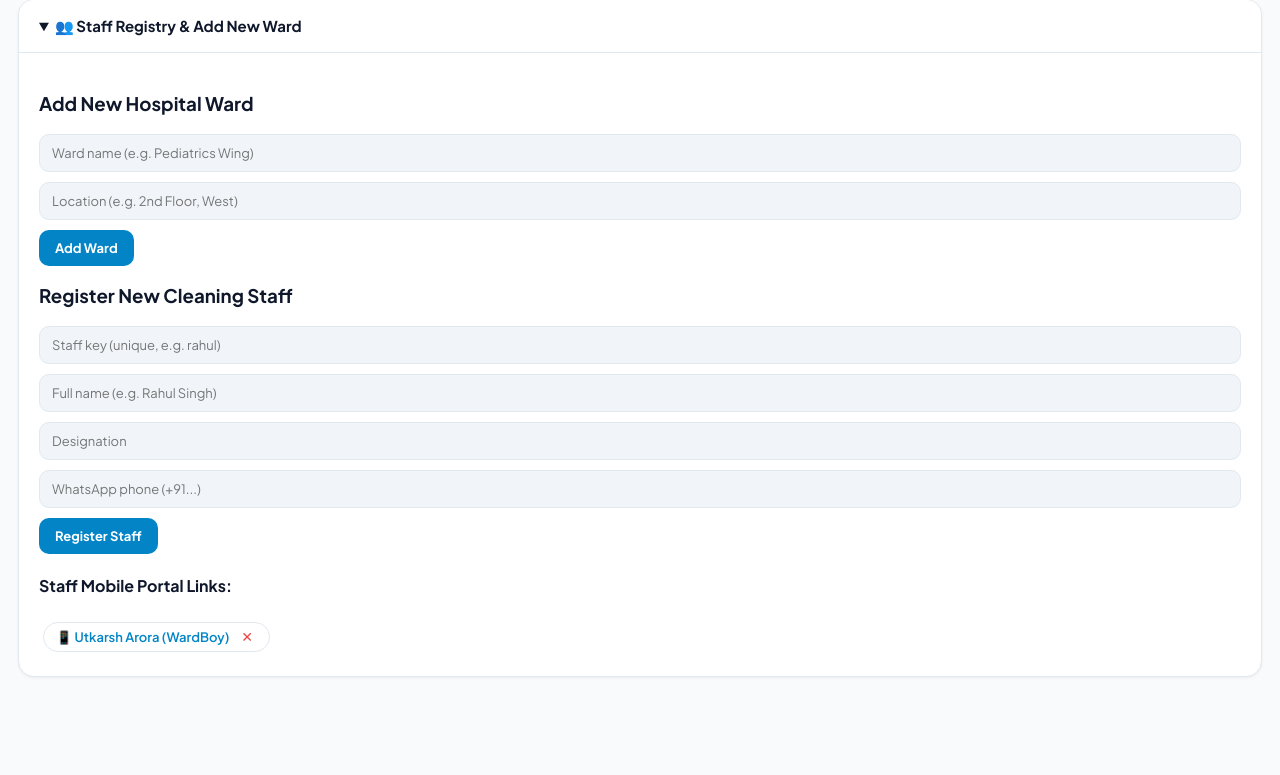
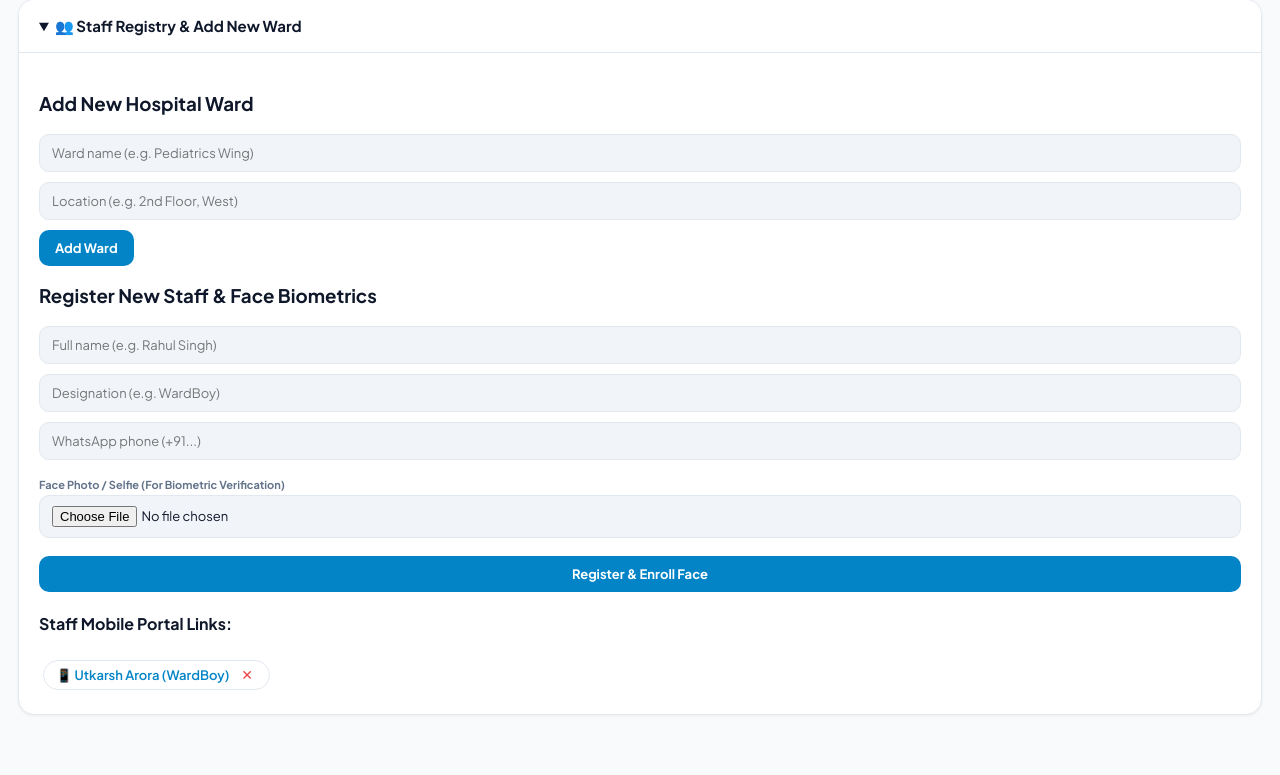
Before and after one commit to UtkarshArora09/SaniTrack, a Flask app: page / in a window 1280 px wide, after a click on "👥 Staff Registry & Add New Ward". Shown: the part 1654-2429 px from the top of the page. Before the commit the page ends 2331 px from the top, so only its background shows below. Run offline with Flask 3, Linux system fonts and the light colour scheme; data comes from the database, SQL or seed files in the repository; data that the repository does not hold is empty.

Commit message:
feat: ship enrolled face biometrics and web-based face enrollment feature

```diff
--- a/backend/routes/attendance_routes.py
+++ b/backend/routes/attendance_routes.py
@@ -68,6 +68,93 @@ def create_employee():
     from app import face_service
     face_service.reload()
     return jsonify({'status': 'created'})
+
+
+@attendance_bp.post('/api/employees/enroll-web')
+def enroll_employee_web():
+    emp_key = (request.form.get('emp_key') or '').strip().lower()
+    name = (request.form.get('name') or '').strip()
+    designation = (request.form.get('designation') or 'Sanitation Staff').strip()
+    phone = (request.form.get('phone') or '').strip()
+
+    if not name:
+        return jsonify({'error': 'Name is required'}), 400
+
+    if not emp_key:
+        import re
+        emp_key = re.sub(r'[^a-zA-Z0-9_]+', '_', name.replace(' ', '_')).lower().strip('_')
+
+    uploaded_files = request.files.getlist('images')
+    if not uploaded_files or len(uploaded_files) == 0:
+        if 'image' in request.files:
+            uploaded_files = [request.files['image']]
+        else:
+            return jsonify({'error': 'At least one face image is required'}), 400
+
+    import cv2
+    import numpy as np
+    from app import face_service
+
+    cascade = face_service.engine.cascade
+    face_crops = []
+
+    for file_obj in uploaded_files:
+        try:
+            file_bytes = file_obj.read()
+            if not file_bytes:
+                continue
+            nparr = np.frombuffer(file_bytes, np.uint8)
+            img = cv2.imdecode(nparr, cv2.IMREAD_COLOR)
+            if img is None:
+                continue
+
+            gray = cv2.cvtColor(img, cv2.COLOR_BGR2GRAY)
+            faces = cascade.detectMultiScale(gray, scaleFactor=1.2, minNeighbors=4, minSize=(40, 40))
+            if len(faces) > 0:
+                faces_sorted = sorted(faces, key=lambda r: r[2] * r[3], reverse=True)
+                x, y, w, h = faces_sorted[0]
+                crop = img[y:y+h, x:x+w]
+                if crop.size > 0:
+                    resized = cv2.resize(crop, (100, 100), interpolation=cv2.INTER_AREA)
+                    face_crops.append(resized)
+        except Exception:
+            continue
+
+    if not face_crops:
+        return jsonify({'error': 'No clear face detected in the submitted image(s). Ensure face is well-lit and facing the camera directly.'}), 400
+
+    total_samples = face_service.enroll_samples(emp_key, face_crops)
+
+    execute(
+        '''
+        INSERT INTO employees (emp_key, name, designation, phone, created_at)
+        VALUES (?, ?, ?, ?, ?)
+        ON CONFLICT(emp_key) DO UPDATE SET
+            name = excluded.name,
+            designation = excluded.designation,
+            phone = excluded.phone
+        ''',
+        (emp_key, name, designation, phone, utc_now_iso())
+    )
+
+    metadata = {}
+    if config.EMPLOYEES_JSON.exists():
+        try:
+            metadata = json.loads(config.EMPLOYEES_JSON.read_text(encoding='utf-8'))
+        except Exception:
+            metadata = {}
+    metadata[emp_key] = {'name': name, 'designation': designation, 'phone': phone}
+    config.EMPLOYEES_JSON.write_text(json.dumps(metadata, indent=2), encoding='utf-8')
+
+    face_service.reload()
+
+    return jsonify({
+        'status': 'enrolled',
+        'emp_key': emp_key,
+        'name': name,
+        'samples_captured': len(face_crops),
+        'total_samples': total_samples
+    })
 
 
 @attendance_bp.delete('/api/employees/<emp_key>')
--- a/backend/static/app.js
+++ b/backend/static/app.js
@@ -212,7 +212,11 @@ Status: Clocked in for ${wardName}
       const quickEmpSelect = document.getElementById('quickAssignEmployeeSelect');
       if (quickEmpSelect) quickEmpSelect.value = res.employee_key;
     } else {
-      resBox.innerHTML = `<strong style="color: var(--danger);">❌ Verification Failed:</strong> ${res.message}`;
+      let extraHelp = '';
+      if ((res.message || '').includes('No enrolled face samples')) {
+        extraHelp = '<br><span style="font-size: 12px; color: var(--text-muted); font-weight: 500;">Register staff with a face photo below under <strong>"👥 Staff Registry"</strong> to activate biometrics.</span>';
+      }
+      resBox.innerHTML = `<strong style="color: var(--danger);">❌ Verification Failed:</strong> ${res.message}${extraHelp}`;
     }
     loadAll();
   } catch (err) {
@@ -611,15 +615,38 @@ document.getElementById('wardForm').addEventListener('submit', async (e) => {
 
 document.getElementById('employeeForm').addEventListener('submit', async (e) => {
   e.preventDefault();
+  const feedback = document.getElementById('enrollFeedback');
+  const submitBtn = e.target.querySelector('button[type="submit"]');
   const formData = new FormData(e.target);
+  const fileInput = document.getElementById('enrollPhotoInput');
+  const hasFiles = fileInput && fileInput.files && fileInput.files.length > 0;
+
+  submitBtn.disabled = true;
+  if (feedback) feedback.textContent = hasFiles ? 'Analyzing face & extracting biometric vectors...' : 'Saving staff profile...';
+
+  try {
+    if (hasFiles) {
+      const res = await fetchJSON('/api/employees/enroll-web', {
+        method: 'POST',
+        body: formData
+      });
+      alert(`Success: Enrolled ${res.name} with ${res.samples_captured} facial vector samples!`);
+    } else {
       await fetchJSON('/api/employees', {
         method: 'POST',
         headers: { 'Content-Type': 'application/json' },
         body: JSON.stringify(Object.fromEntries(formData.entries()))
       });
+      alert('Staff registered! Note: Upload a photo to enable facial recognition.');
+    }
     e.target.reset();
-  alert('Staff registered successfully!');
+    if (feedback) feedback.textContent = '';
     loadAll();
+  } catch (err) {
+    if (feedback) feedback.innerHTML = `<span style="color: var(--danger);">Enrollment failed: ${err.message}</span>`;
+  } finally {
+    submitBtn.disabled = false;
+  }
 });
 
 // Initialize
--- a/backend/templates/index.html
+++ b/backend/templates/index.html
@@ -225,13 +225,17 @@
               </form>
             </div>
             <div class="card form-card">
-              <h3>Register New Cleaning Staff</h3>
-              <form id="employeeForm">
-                <input name="emp_key" placeholder="Staff key (unique, e.g. rahul)" required />
+              <h3>Register New Staff & Face Biometrics</h3>
+              <form id="employeeForm" enctype="multipart/form-data">
                 <input name="name" placeholder="Full name (e.g. Rahul Singh)" required />
-                <input name="designation" placeholder="Designation" />
+                <input name="designation" placeholder="Designation (e.g. WardBoy)" />
                 <input name="phone" placeholder="WhatsApp phone (+91...)" />
-                <button type="submit" class="btn btn-primary">Register Staff</button>
+                <div style="margin: 8px 0;">
+                  <label class="field-label" style="font-size: 11px;">Face Photo / Selfie (For Biometric Verification)</label>
+                  <input type="file" id="enrollPhotoInput" name="images" accept="image/*" />
+                </div>
+                <button type="submit" class="btn btn-primary" style="width: 100%;">Register & Enroll Face</button>
+                <div id="enrollFeedback" style="font-size: 12px; margin-top: 6px;"></div>
               </form>
             </div>
           </div>
```
Also changed, not shown: 4 other files. Lines whose indentation alone changed are shown as unchanged.
